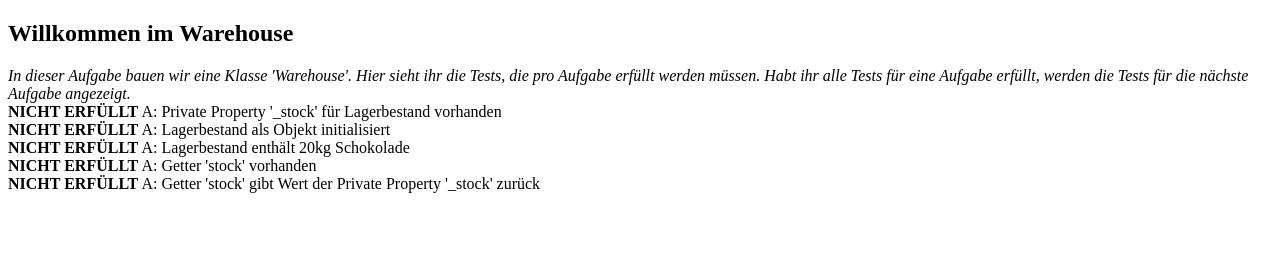
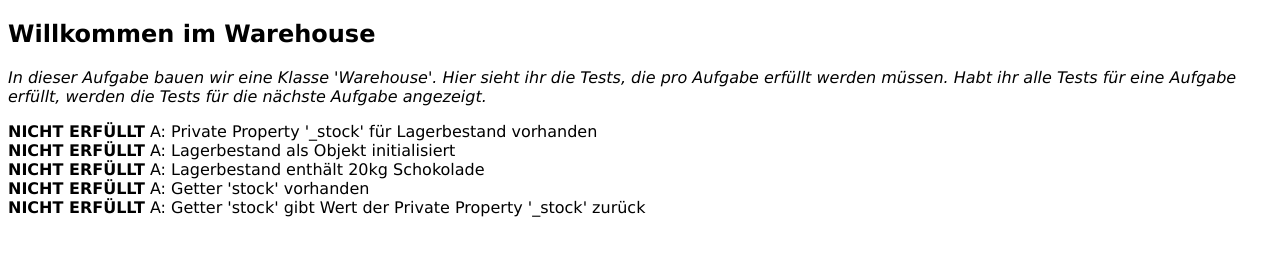
Before and after one commit to LuFGi9/WebTech-Assignment-2, a plain HTML site: page index.html in a window 1280 px wide. Drawn offline with Linux system fonts and the light colour scheme.

Commit message:
Restyle index.html

```diff
--- a/index.html
+++ b/index.html
@@ -10,8 +10,8 @@
       testWarehouse(Warehouse)
     </script>
   </head>
-  <body>
+  <body style="font-family: Verdana, Geneva, Tahoma, sans-serif;">
     <h2>Willkommen im Warehouse</h2>
-    <div style="font-style: italic;">In dieser Aufgabe bauen wir eine Klasse 'Warehouse'. Hier sieht ihr die Tests, die pro Aufgabe erfüllt werden müssen. Habt ihr alle Tests für eine Aufgabe erfüllt, werden die Tests für die nächste Aufgabe angezeigt.</div>
+    <p style="font-style: italic;">In dieser Aufgabe bauen wir eine Klasse 'Warehouse'. Hier sieht ihr die Tests, die pro Aufgabe erfüllt werden müssen. Habt ihr alle Tests für eine Aufgabe erfüllt, werden die Tests für die nächste Aufgabe angezeigt.</p>
   </body>
 </html>
```
